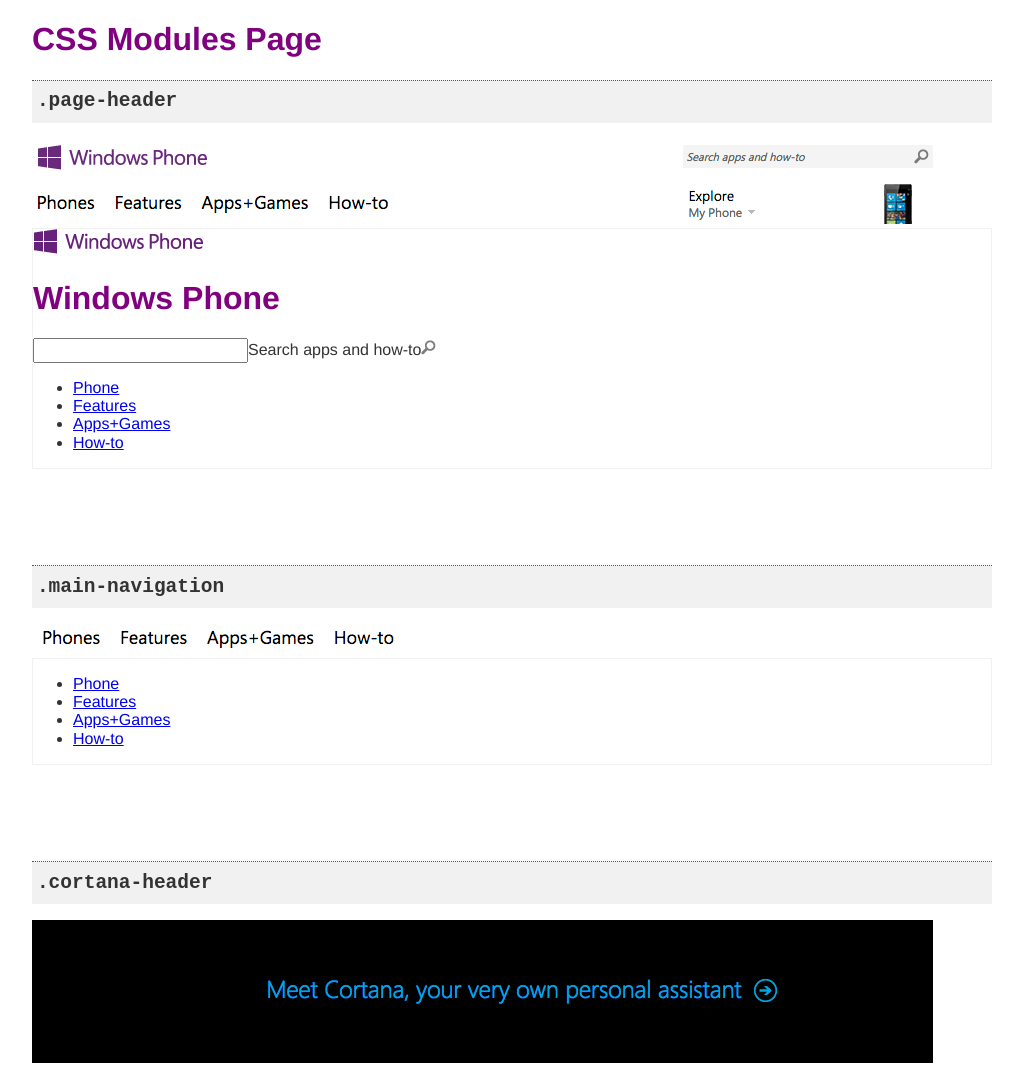
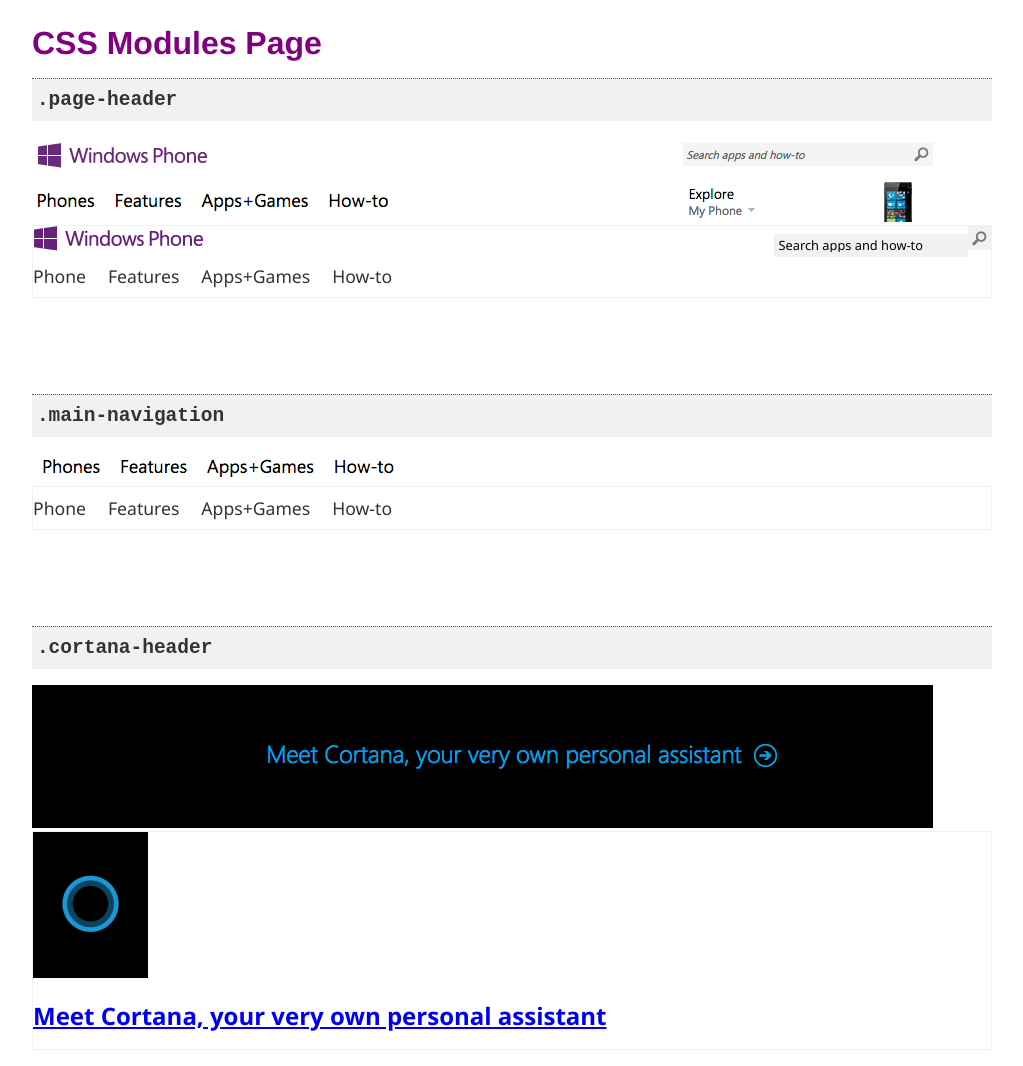
Before and after one commit to LetterTCarter/casestudy-windowsphone, a website: page app/modules.html in a window 1280 px wide. Shown: the top 1066 px of the page, without its empty margins (128-1151 px from the left). Drawn offline with nearby package versions, Linux system fonts and the light colour scheme; files that its build step writes are made by us from their sources.

Commit message:
began scss modules - page header

```diff
--- a/app/modules.html
+++ b/app/modules.html
@@ -1,5 +1,5 @@
 <!doctype html>
-<html class="no-js" lang="">
+<html class="no-js" lang="en">
   <head>
     <meta charset="utf-8">
     <meta name="description" content="Windows Phone Homepage">
@@ -35,10 +35,10 @@
       <!-- Begin page header -->
       <header class="page-header">
         <img src="images/WindowsPhone-68217A-175x25.png" alt="Windows Phone Logo">
-        <h1>Windows Phone</h1>
+        <h1 class="visuallyhidden">Windows Phone</h1>
 
         <div class="search-box">
-          <input type="search">Search apps and how-to</input><img src="images/search.png" alt="Seach magnifying glass">
+          <input type="search" value="Search apps and how-to"></input><input id="searchButton" type="image" src="/images/search.png" title="Search apps and how-to">
         </div>
 
         <nav class="main-navigation">
--- a/app/styles/_globals.scss
+++ b/app/styles/_globals.scss
@@ -9,15 +9,18 @@
 
 body {
   background: white;
-  font-family: 'Helvetica Neue', Helvetica, Arial, sans-serif;
+  font-family: "Segoe UI", Helvetica, Arial, sans-Serif;
   color: #333;
   width: 960 / 16 * 1em;
   margin: 0 auto;
+  padding-top: 1.5625em;
 }
 
 h1 {
   color: purple;
   font-family: Helvetica, Arial, sans-serif;
+  margin: 0;
+  padding: 0;
 }
 
 img {
--- /dev/null
+++ b/app/styles/_main-navigation.scss
@@ -0,0 +1,24 @@
+// .main-navigation.scss
+
+.main-navigation {
+  font-size: 1.1em;
+}
+
+ul {
+  @include clearfix;
+  list-style-type: none;
+  margin: 0.625em 0;
+  padding: 0;
+  li {
+    float: left;
+    margin-right: 1em;
+    padding: 0 0.25em 0 0;
+  }
+  a {
+    text-decoration: none;
+    color: $black;
+    &:hover {
+      color: $purple-light;
+    }
+  }
+}
--- /dev/null
+++ b/app/styles/_page-header.scss
@@ -0,0 +1,10 @@
+// .page-header.scss
+
+.page-header {
+  position: relative;
+  .search-box {
+    position: absolute;
+    top: 0;
+    right: 0;
+  }
+}
--- /dev/null
+++ b/app/styles/_search-box.scss
@@ -0,0 +1,14 @@
+// .search-bos.scss
+
+.search-box {
+  font-style: italic;
+  font-size: 0.8em;
+  color: $gray;
+  height: 1.5625em;
+  input {
+    background: $gray-lighter;
+    border: 0;
+    margin: 0;
+    padding: 0.325em;
+  }
+}
--- a/app/styles/_variables.scss
+++ b/app/styles/_variables.scss
@@ -13,4 +13,5 @@
 $blue-light: #00bcf2;
 $blue-medium: #0ea1e2;
 $purple: #68207a;
+$purple-light: #9b4f96;
 $orange: #fa6800;
--- a/app/styles/main.scss
+++ b/app/styles/main.scss
@@ -10,3 +10,6 @@
 // Modules
 
 @import "css-modules";
+@import "main-navigation";
+@import "page-header";
+@import "search-box";
```
Also changed, not shown: app/index.html (+2 -2 lines).
